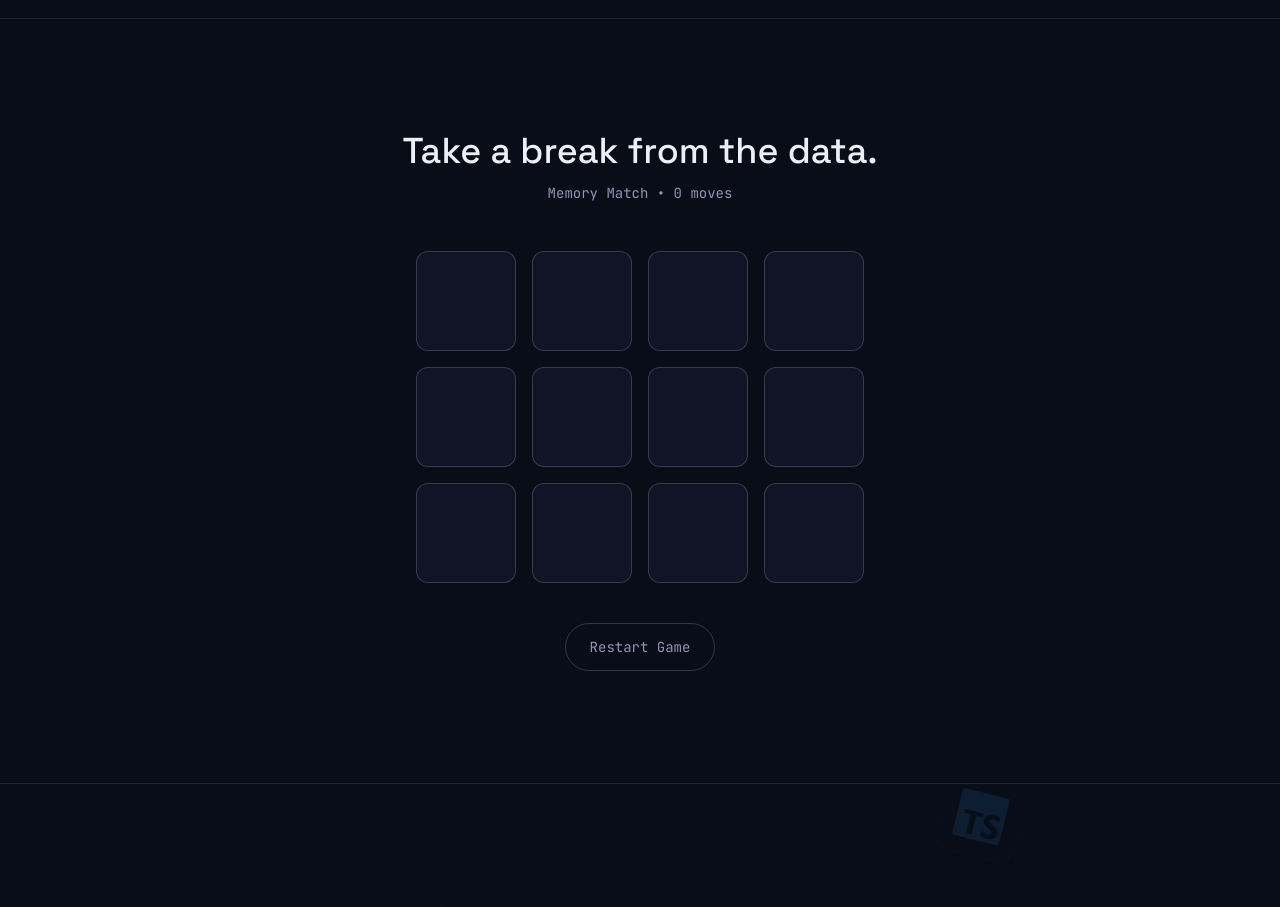
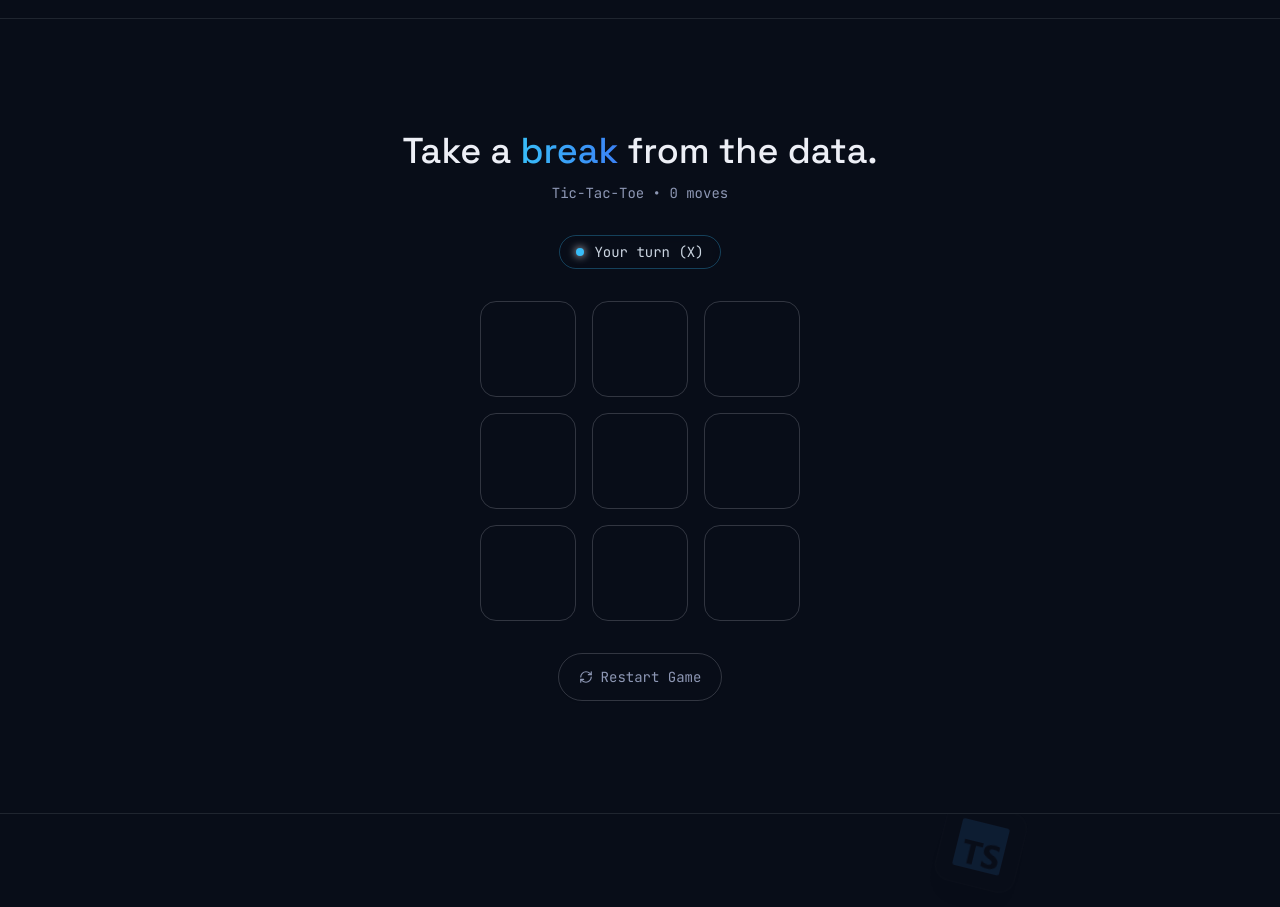
Before and after one commit to sonusuman147/my-portfolio, a React (Vite) app: page / in a window 1280 px wide. Shown: the part 3480-4387 px from the top of the page. Built offline with nearby package versions, Linux system fonts and the light colour scheme; a web font is replaced by a local one.

Commit message:
add/game

```diff
--- a/src/components/Game.tsx
+++ b/src/components/Game.tsx
@@ -1,129 +1,191 @@
-import { useState } from "react";
+import { useState, useEffect } from "react";
+import { RefreshCw } from "lucide-react";
 import Reveal from "./Reveal";
 
-const CARDS = ["📊", "📈", "🤖", "🧠", "💻", "🐍"];
+const checkWinner = (squares: (string | null)[]) => {
+  const lines = [
+    [0, 1, 2], [3, 4, 5], [6, 7, 8],
+    [0, 3, 6], [1, 4, 7], [2, 5, 8],
+    [0, 4, 8], [2, 4, 6]
+  ];
+  for (let i = 0; i < lines.length; i++) {
+    const [a, b, c] = lines[i];
+    if (squares[a] && squares[a] === squares[b] && squares[a] === squares[c]) {
+      return { winner: squares[a], line: [a, b, c] };
+    }
+  }
+  return null;
+};
 
-type CardState = {
-  id: number;
-  emoji: string;
-  isFlipped: boolean;
-  isMatched: boolean;
+const getComputerMove = (squares: (string | null)[]) => {
+  const lines = [
+    [0, 1, 2], [3, 4, 5], [6, 7, 8],
+    [0, 3, 6], [1, 4, 7], [2, 5, 8],
+    [0, 4, 8], [2, 4, 6]
+  ];
+
+  // Try to win or block
+  for (const player of ['O', 'X']) {
+    for (const [a, b, c] of lines) {
+      if (squares[a] === player && squares[b] === player && !squares[c]) return c;
+      if (squares[a] === player && !squares[b] && squares[c] === player) return b;
+      if (!squares[a] && squares[b] === player && squares[c] === player) return a;
+    }
+  }
+
+  // Take center
+  if (!squares[4]) return 4;
+
+  // Random
+  const available = squares.map((s, i) => s === null ? i : null).filter((s): s is number => s !== null);
+  if (available.length === 0) return -1;
+  return available[Math.floor(Math.random() * available.length)];
 };
 
 export default function Game() {
-  const initGameData = () => {
-    return [...CARDS, ...CARDS]
-      .sort(() => Math.random() - 0.5)
-      .map((emoji, index) => ({
-        id: index,
-        emoji,
-        isFlipped: false,
-        isMatched: false,
-      }));
+  const [board, setBoard] = useState<(string | null)[]>(Array(9).fill(null));
+  const [isPlayerTurn, setIsPlayerTurn] = useState(true);
+  const [moves, setMoves] = useState(0);
+  const [winner, setWinner] = useState<string | null>(null);
+  const [winningLine, setWinningLine] = useState<number[]>([]);
+  const [isDraw, setIsDraw] = useState(false);
+
+  const initGame = () => {
+    setBoard(Array(9).fill(null));
+    setIsPlayerTurn(true);
+    setMoves(0);
+    setWinner(null);
+    setWinningLine([]);
+    setIsDraw(false);
   };
 
-  const [cards, setCards] = useState<CardState[]>(initGameData);
-  const [flipped, setFlipped] = useState<number[]>([]);
-  const [moves, setMoves] = useState(0);
-  const [won, setWon] = useState(false);
+  useEffect(() => {
+    if (!isPlayerTurn && !winner && !isDraw) {
+      const timer = setTimeout(() => {
+        const move = getComputerMove(board);
+        if (move !== -1) {
+          handleMove(move, 'O');
+        }
+      }, 600);
+      return () => clearTimeout(timer);
+    }
+  }, [isPlayerTurn, board, winner, isDraw]);
 
-  const initGame = () => {
-    setCards(initGameData());
-    setFlipped([]);
-    setMoves(0);
-    setWon(false);
+  const handleMove = (index: number, player: string) => {
+    if (board[index] || winner || isDraw) return;
+
+    const newBoard = [...board];
+    newBoard[index] = player;
+    setBoard(newBoard);
+
+    if (player === 'X') {
+      setMoves(m => m + 1);
+    }
+
+    const winResult = checkWinner(newBoard);
+    if (winResult) {
+      setWinner(winResult.winner);
+      setWinningLine(winResult.line);
+    } else if (newBoard.every(cell => cell !== null)) {
+      setIsDraw(true);
+    } else {
+      setIsPlayerTurn(player === 'O');
+    }
   };
 
-  const handleCardClick = (index: number) => {
-    if (flipped.length === 2 || cards[index].isFlipped || cards[index].isMatched) return;
+  let statusText = "Your turn (X)";
+  let statusColor = "bg-sky-400";
+  let statusBorder = "border-sky-400/30";
 
-    setCards(prev => {
-      const next = [...prev];
-      next[index] = { ...next[index], isFlipped: true };
-      return next;
-    });
-
-    const newFlipped = [...flipped, index];
-    setFlipped(newFlipped);
-
-    if (newFlipped.length === 2) {
-      setMoves((m) => m + 1);
-      const [first, second] = newFlipped;
-
-      if (cards[first].emoji === cards[second].emoji) {
-        setCards(prev => prev.map((c, i) =>
-          (i === first || i === second) ? { ...c, isMatched: true, isFlipped: true } : c
-        ));
-        setFlipped([]);
-
-        // Use functional state check for win condition because setCards is async
-        setCards(prev => {
-          if (prev.every(c => c.isMatched)) {
-            setWon(true);
+  if (winner === 'X') {
+    statusText = "You win!";
+    statusColor = "bg-green-400";
+    statusBorder = "border-green-400/40";
+  } else if (winner === 'O') {
+    statusText = "Computer wins!";
+    statusColor = "bg-fuchsia-400";
+    statusBorder = "border-fuchsia-400/40";
+  } else if (isDraw) {
+    statusText = "Draw!";
+    statusColor = "bg-slate-400";
+    statusBorder = "border-slate-400/40";
+  } else if (!isPlayerTurn) {
+    statusText = "Computer thinking...";
+    statusColor = "bg-fuchsia-400";
+    statusBorder = "border-fuchsia-400/30";
   }
-          return prev;
-        });
-      } else {
-        setTimeout(() => {
-          setCards(prev => prev.map((c, i) =>
-            (i === first || i === second) ? { ...c, isFlipped: false } : c
-          ));
-          setFlipped([]);
-        }, 800);
-      }
-    }
-  };
 
   return (
     <section className="py-14 sm:py-20 md:py-28 border-t border-edge relative overflow-hidden bg-surface/30">
       <div className="mx-auto max-w-7xl px-4 sm:px-8">
         <Reveal>
-          <div className="text-center max-w-2xl mx-auto mb-8 sm:mb-12">
+          <div className="text-center max-w-2xl mx-auto mb-6 sm:mb-8">
             <h3 className="font-display text-2xl xs:text-3xl sm:text-4xl font-medium text-ink mb-2 sm:mb-3">
-              Take a break from the data.
+              Take a <span className="text-transparent bg-clip-text bg-gradient-to-r from-sky-400 to-blue-500">break</span> from the data.
             </h3>
             <p className="text-xs sm:text-sm text-muted font-mono">
-              Memory Match • {moves} moves
+              Tic-Tac-Toe • {moves} moves
             </p>
           </div>
         </Reveal>
 
         <Reveal delay={100}>
-          <div className="max-w-md mx-auto">
-            <div className="grid grid-cols-4 gap-2.5 xs:gap-3 sm:gap-4 mb-8 sm:mb-10 perspective-1000">
-              {cards.map((card, idx) => (
-                <button
-                  key={card.id}
-                  onClick={() => handleCardClick(idx)}
-                  className={`cursor-interactive relative aspect-square rounded-lg sm:rounded-xl flex items-center justify-center text-2xl sm:text-3xl transition-all duration-500 transform-style-3d ${
-                    card.isFlipped || card.isMatched
-                      ? "rotate-y-180 bg-surface2 border border-accent/40 shadow-inner"
-                      : "bg-surface border border-edge2 hover:border-accent/30 hover:-translate-y-1 hover:shadow-md"
-                  }`}
-                  aria-label="Memory Card"
-                >
-                  <span className={`transition-all duration-300 ${card.isFlipped || card.isMatched ? "opacity-100 scale-100 rotate-y-180" : "opacity-0 scale-50"}`}>
-                    {card.emoji}
-                  </span>
-                </button>
-              ))}
+          <div className="max-w-md mx-auto flex flex-col items-center">
+
+            {/* Status Bubble */}
+            <div className={`mb-8 inline-flex items-center gap-2.5 px-4 py-1.5 rounded-full border bg-surface2/50 backdrop-blur-sm transition-all duration-300 ${statusBorder}`}>
+              <span className={`w-2 h-2 rounded-full shadow-[0_0_8px_currentColor] ${statusColor}`} />
+              <span className="text-xs sm:text-sm font-mono text-slate-300">{statusText}</span>
             </div>
 
+            {/* Board */}
+            <div className="grid grid-cols-3 gap-3 sm:gap-4 w-full max-w-[260px] sm:max-w-[320px] mb-8">
+              {board.map((cell, idx) => {
+                const isWinningCell = winningLine.includes(idx);
+                const cellWinnerColor = winner === 'X'
+                  ? 'border-sky-400/50 bg-sky-400/10 shadow-[0_0_20px_rgba(56,189,248,0.2)]'
+                  : 'border-fuchsia-400/50 bg-fuchsia-400/10 shadow-[0_0_20px_rgba(232,121,249,0.2)]';
+
+                return (
+                  <button
+                    key={idx}
+                    onClick={() => handleMove(idx, 'X')}
+                    disabled={!isPlayerTurn || cell !== null || winner !== null || isDraw}
+                    className={`cursor-interactive relative aspect-square rounded-xl sm:rounded-2xl flex items-center justify-center transition-all duration-300
+                      ${cell ? 'bg-surface2 border border-edge' : 'bg-surface/40 border border-edge2 hover:border-sky-500/40 hover:-translate-y-0.5 hover:bg-surface2 hover:shadow-[0_4px_20px_rgba(56,189,248,0.1)]'}
+                      ${isWinningCell ? cellWinnerColor + ' scale-105 z-10' : ''}
+                      ${!isPlayerTurn && !cell && !winner && !isDraw ? 'opacity-80' : ''}
+                    `}
+                    aria-label={`Cell ${idx}`}
+                  >
+                    <div className="transition-transform duration-300">
+                      {cell === 'X' && (
+                        <svg className="w-10 h-10 sm:w-14 sm:h-14 text-sky-400 drop-shadow-[0_0_8px_rgba(56,189,248,0.6)]" viewBox="0 0 24 24" fill="none" stroke="currentColor" strokeWidth="2.5" strokeLinecap="round" strokeLinejoin="round">
+                          <path d="M18 6 6 18"/><path d="m6 6 12 12"/>
+                        </svg>
+                      )}
+                      {cell === 'O' && (
+                        <svg className="w-10 h-10 sm:w-14 sm:h-14 text-fuchsia-400 drop-shadow-[0_0_8px_rgba(232,121,249,0.6)]" viewBox="0 0 24 24" fill="none" stroke="currentColor" strokeWidth="2.5" strokeLinecap="round" strokeLinejoin="round">
+                          <circle cx="12" cy="12" r="8.5"/>
+                        </svg>
+                      )}
+                    </div>
+                  </button>
+                )
+              })}
+            </div>
+
+            {/* Controls */}
             <div className="flex justify-center min-h-[48px]">
-              {won ? (
-                <div className="text-accent font-medium animate-fadeUp flex flex-col sm:flex-row items-center justify-center text-center gap-2.5 sm:gap-4 bg-accent/10 px-4 sm:px-6 py-3 sm:py-2.5 rounded-2xl sm:rounded-full border border-accent/20 w-full sm:w-auto">
-                  <span className="text-xs sm:text-sm">Great job! You won in {moves} moves.</span>
-                  <button onClick={initGame} className="cursor-interactive px-3.5 py-1.5 rounded-full bg-accent text-[#0B0F1C] text-xs font-semibold hover:scale-105 transition-transform shrink-0">Play Again</button>
-                </div>
-              ) : (
               <button
                 onClick={initGame}
-                  className="cursor-interactive px-6 py-2.5 rounded-full border border-edge2 text-xs sm:text-sm text-muted hover:text-ink hover:border-edge transition-colors font-mono"
+                className="cursor-interactive group flex items-center gap-2 px-5 py-2.5 rounded-full border border-edge2 text-xs sm:text-sm text-muted hover:text-ink hover:border-edge hover:bg-surface2 transition-all font-mono shadow-sm hover:shadow-md"
               >
+                <RefreshCw size={14} className="group-hover:rotate-180 transition-transform duration-500" />
                 Restart Game
               </button>
-              )}
             </div>
+
           </div>
         </Reveal>
       </div>
```
Lines whose indentation alone changed are shown as unchanged.
